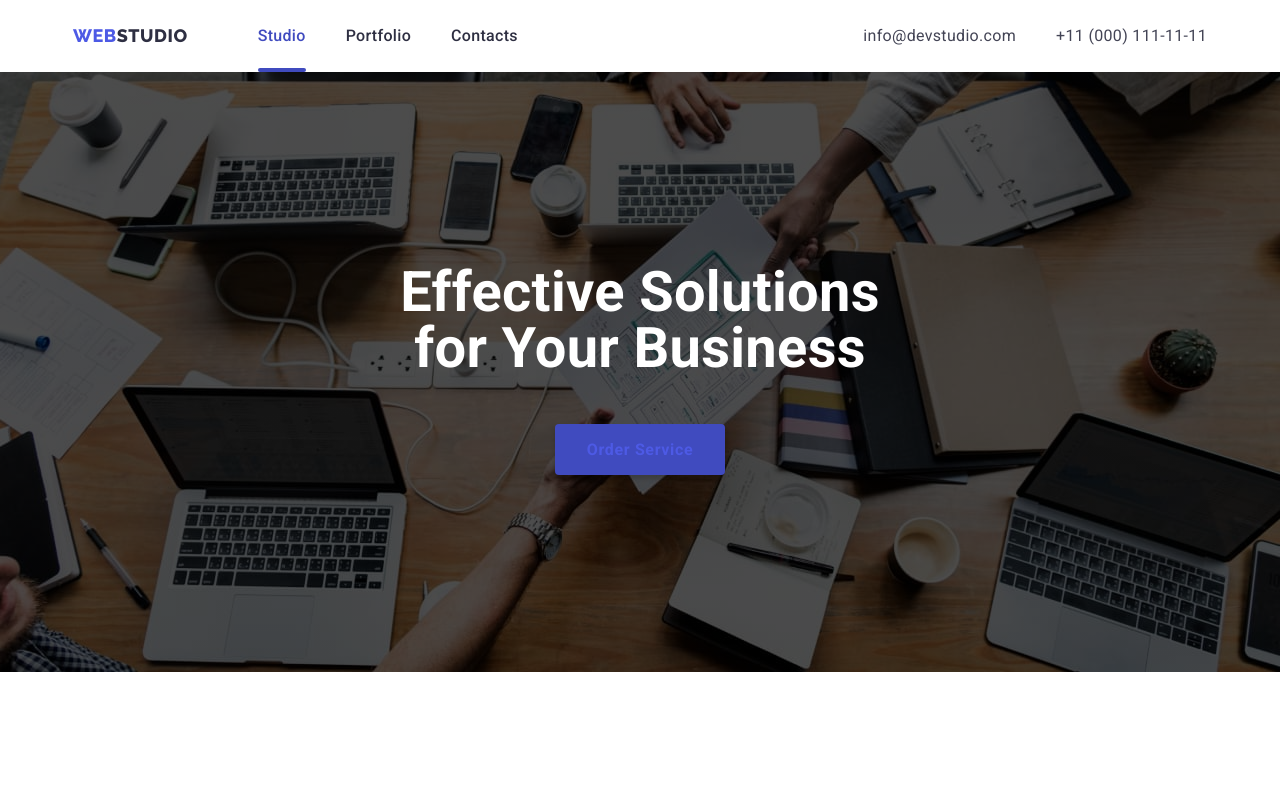
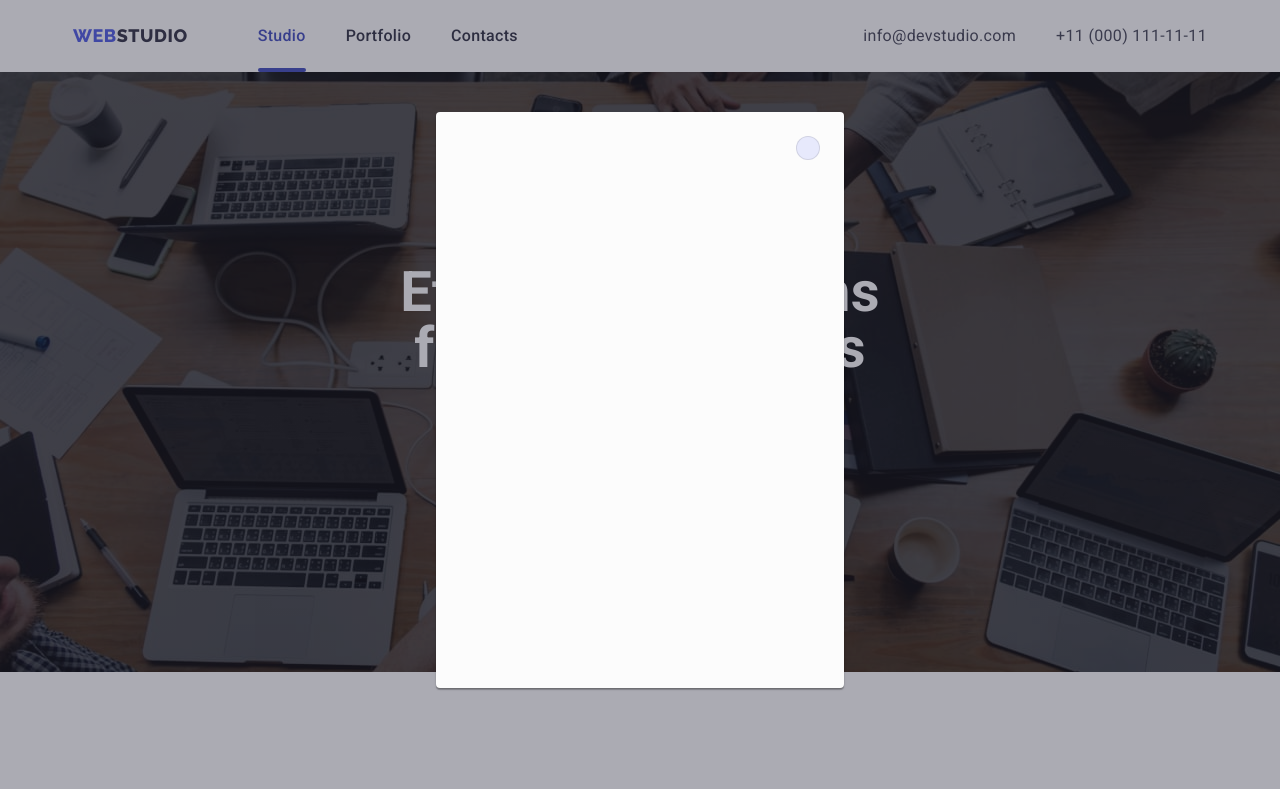
Before and after one commit to ChesterWindsmoke/goit-markup-hw-05, a plain HTML site: page index.html in a window 1280 px wide. Both pictures are taken after a click on the button "Order Service". Shown: the top 789 px of the page. Drawn offline with nearby package versions, Linux system fonts and the light colour scheme.

Commit message:
homework 5

```diff
--- a/css/styles.css
+++ b/css/styles.css
@@ -1,8 +1,8 @@
 :root {
---primery-text-color:#434455;
---title-text-color:#2E2F42;
---accent-color:#4D5AE5;
---white-color:#FFFFFF;
+    --primery-text-color: #434455;
+    --title-text-color: #2E2F42;
+    --accent-color: #4D5AE5;
+    --white-color: #FFFFFF;
 }
 
 
@@ -10,8 +10,8 @@
 /* Колір фону та тексту для body */
 body {
     background-color: #FFFFFF;
-color:var(--primery-text-color);
-font-family: Roboto ,sans-serif;
+    color: var(--primery-text-color);
+    font-family: Roboto, sans-serif;
     font-weight: 400;
     font-size: 16px;
     line-height: 1.5;
@@ -66,9 +66,9 @@ header {
 
 /* logo */
 .logo {
-    color:#2E2F42;
-    background-color:#FFFFFF;
-    font-family: Raleway,sans-serif;
+    color: #2E2F42;
+    background-color: #FFFFFF;
+    font-family: Raleway, sans-serif;
     font-weight: 800;
     font-size: 18px;
     line-height: 1.3;
@@ -78,13 +78,13 @@ header {
 }
 
 /* Колір logo */
-.logo > span {
-    color:#4D5AE5 ;
+.logo>span {
+    color: #4D5AE5;
 
 }
 
 /* Main nav */
-.main-nav{
+.main-nav {
     display: flex;
     align-items: center;
     justify-content: center;
@@ -94,7 +94,7 @@ header {
 }
 
 /*Оформлення site-nav*/
-.site-nav{
+.site-nav {
     display: flex;
     margin-left: 70px;
 
@@ -121,10 +121,10 @@ header {
     display: block;
     width: 100%;
     height: 4px;
-    background-color:#404BBF;
+    background-color: #404BBF;
     position: absolute;
     left: 0;
-    bottom:0;
+    bottom: 0;
     border-radius: 2px;
 }
 
@@ -135,12 +135,12 @@ header {
 
 
 
-.site-nav a:hover{
+.site-nav a:hover {
     color: #4D5AE5;
 }
 
 .site-nav a:focus {
-    color:#4D5AE5;
+    color: #4D5AE5;
 }
 
 .site-nav a.current {
@@ -149,14 +149,14 @@ header {
 
 
 /* Оформлення auth-nav */
-.auth-nav{
+.auth-nav {
     display: flex;
-    margin-left:auto ;
+    margin-left: auto;
 }
 
 
 .auth-nav a {
-    color:#434455 ;
+    color: #434455;
     font-weight: 400;
     font-size: 16px;
     line-height: 1.5;
@@ -167,7 +167,7 @@ header {
     transition: color 250ms cubic-bezier(0.4, 0, 0.2, 1);
 }
 
-.number a{
+.number a {
     margin-right: 0;
 }
 
@@ -184,16 +184,15 @@ header {
 
 .hero {
     text-align: center;
-    padding-top:192px;
-    padding-bottom:192px;
+    padding-top: 192px;
+    padding-bottom: 192px;
 
 
 }
 
 
 .overlay {
-    background-image: linear-gradient(
-        to right,
+    background-image: linear-gradient(to right,
             rgba(0, 0, 0, 0.7), rgba(0, 0, 0, 0.7)),
         url(../images/hero\ image.jpg);
     max-width: 1440px;
@@ -224,7 +223,7 @@ header {
 
 /* Оформлення cекцій(за винятком hero) */
 .section-title {
-    color:var(--title-text-color);
+    color: var(--title-text-color);
     font-weight: 600;
     font-size: 20px;
     line-height: 1.2;
@@ -233,12 +232,14 @@ header {
     margin-top: 8px;
     margin-bottom: 8px;
 }
+
 .section {
     padding-top: 120px;
     padding-bottom: 120px;
 
 
 }
+
 /* Cписок найпершої секції */
 .first-section {
     display: flex;
@@ -259,6 +260,7 @@ header {
 
 
 }
+
 /* Скидаємо margin для <p> cекції */
 .section-team p {
     margin-top: 0;
@@ -267,16 +269,16 @@ header {
 
 
 .section-presentation {
-    color:var(--title-text-color);
+    color: var(--title-text-color);
     padding-bottom: 120px;
 
 }
 
 .benefits {
-    display:flex;
+    display: flex;
     width: 264px;
     height: 112px;
-    background-color:#F4F4FD ;
+    background-color: #F4F4FD;
     border-radius: 4px;
     justify-content: center;
     align-items: center;
@@ -305,6 +307,7 @@ header {
     margin-bottom: 72px;
     text-align: center;
 }
+
 .team-title {
     font-weight: 600;
     font-size: 36px;
@@ -317,10 +320,11 @@ header {
     margin-bottom: 72px;
 
 }
+
 .section-team {
     color: var(--title-text-color);
     background-color: #F4F4FD;
-    margin-top:0;
+    margin-top: 0;
     margin-bottom: 0;
     padding-top: 120px;
     padding-bottom: 120px;
@@ -343,6 +347,7 @@ header {
 .team-member {
     margin-top: 32px;
 }
+
 /* Іконки соц. мереж секції Our Team */
 
 .team-icon {
@@ -362,6 +367,7 @@ header {
     margin-bottom: 72px;
 
 }
+
 /* Посилання на іконку соц. мереж секції Our Team */
 .social-network-link {
     display: flex;
@@ -373,9 +379,12 @@ header {
     border-radius: 50%;
     transition: background-color 250ms cubic-bezier(0.4, 0, 0.2, 1);
 }
- .social-network-link:hover,.social-network-link:focus {
+
+.social-network-link:hover,
+.social-network-link:focus {
     background: #404BBF;
 }
+
 /* Cписок соц. мереж секції Our Team */
 .social-network {
     display: flex;
@@ -393,11 +402,12 @@ header {
     padding-bottom: 32px;
 }
 
- .twitter-icon{
+.twitter-icon {
     padding-right: 24px;
     padding-left: 24px;
     padding-bottom: 32px;
 }
+
 .linkedin-icon {
     padding-right: 16px;
     padding-bottom: 32px;
@@ -431,8 +441,10 @@ header {
     margin-top: 48px;
 
 }
+
 /* Ховер карток портфоліо */
-.portfolio-link:hover , .portfolio-link:focus {
+.portfolio-link:hover,
+.portfolio-link:focus {
     box-shadow: 0px 1px 6px rgba(46, 47, 66, 0.08), 0px 1px 1px rgba(46, 47, 66, 0.16), 0px 2px 1px rgba(46, 47, 66, 0.08);
     cursor: pointer;
 
@@ -453,6 +465,7 @@ header {
     transition: box-shadow 250ms cubic-bezier(0.4, 0, 0.2, 1);
     /* position: relative; */
 
+
 }
 
 
@@ -461,6 +474,7 @@ header {
     margin-top: 130px;
     margin-bottom: 72px;
 }
+
 /* Посилання секції customers */
 .customer {
     display: inline-flex;
@@ -471,13 +485,15 @@ header {
     justify-content: center;
     align-items: center;
     box-shadow: none;
-    color: #8E8F99 ;
+    color: #8E8F99;
     transition: color 250ms cubic-bezier(0.4, 0, 0.2, 1);
 }
+
 .customers {
     padding-bottom: 120px;
 
 }
+
 /* Ховер лого клієнтів */
 .customer:hover {
     border: 1px solid #4D5AE5;
@@ -485,6 +501,7 @@ header {
     color: var(--accent-color);
 
 }
+
 /* Зображення лого клієнтів */
 .client {
     fill: currentColor;
@@ -499,14 +516,14 @@ header {
 
 /* Footer */
 .footer-form {
-    color:#E7E9FC ;
+    color: #E7E9FC;
     background-color: #2E2F42;
 
 }
 
-.logo-footer  {
+.logo-footer {
     color: #F4F4FD;
-    font-family: Raleway,sans-serif;
+    font-family: Raleway, sans-serif;
     font-weight: 800;
     font-size: 18px;
     line-height: 1.3;
@@ -516,7 +533,7 @@ header {
 }
 
 .logo-footer>span {
-    color:#4D5AE5;
+    color: #4D5AE5;
 
 }
 
@@ -577,6 +594,7 @@ header {
     border-radius: 50%;
     transition: background-color 250ms cubic-bezier(0.4, 0, 0.2, 1);
 }
+
 .footer-icons-twitter {
     display: flex;
     width: 40px;
@@ -625,7 +643,8 @@ header {
 .footer-icons-linkedin:hover {
     background: #31D0AA;
 }
-.portfolio-card{
+
+.portfolio-card {
     margin-top: 32px;
     padding-left: 16px;
 }
@@ -633,8 +652,8 @@ header {
 /* Оформлення кнопки Order service */
 
 .filter-btn {
-    color:var(--white-color);
-    background-color:var(--accent-color) ;
+    color: var(--white-color);
+    background-color: var(--accent-color);
     font-weight: 600;
     font-size: 16px;
     line-height: 1.2;
@@ -645,15 +664,15 @@ header {
     top: 432px;
     box-shadow: 0px 4px 4px rgba(0, 0, 0, 0.15);
     border-radius: 4px;
-    border: 1px solid transparent ;
+    border: 1px solid transparent;
     transition: background-color 250ms cubic-bezier(0.4, 0, 0.2, 1);
 
 }
 
-.filter-btn:hover,.filter-btn:focus
-{
+.filter-btn:hover,
+.filter-btn:focus {
     color: var(--accent-color);
-    background-color:#404BBF;
+    background-color: #404BBF;
     box-shadow: 0px 4px 4px rgba(0, 0, 0, 0.15);
     cursor: pointer;
 
@@ -665,7 +684,7 @@ header {
     background-color: #F4F4FD;
     font-weight: 600;
     font-size: 16px;
-    line-height: 1,5;
+    line-height: 1, 5;
     letter-spacing: 0.04em;
     border-radius: 4px;
     padding-top: 12px;
@@ -676,8 +695,8 @@ header {
     transition: background-color 250ms cubic-bezier(0.4, 0, 0.2, 1);
 }
 
-.portfolio-btn:hover,.portfolio-btn:focus
-{
+.portfolio-btn:hover,
+.portfolio-btn:focus {
     color: var(--white-color);
     background-color: #4D5AE5;
     cursor: pointer;
@@ -688,9 +707,12 @@ header {
     padding-bottom: 32px;
     padding-left: 16px;
 }
+
 /* Блокова модель */
 
-*, ::after , ::before {
+*,
+::after,
+::before {
     box-sizing: border-box;
 }
 
@@ -700,6 +722,7 @@ header {
     display: flex;
 
 }
+
 .project-card-overlay::before {
     display: inline-block;
     content: "";
@@ -708,7 +731,7 @@ header {
     left: 0;
     width: 100%;
     height: 100%;
-    background-color:var(--accent-color);
+    background-color: var(--accent-color);
     transform: translateY(100%);
     transition: transform 250ms cubic-bezier(0.4, 0, 0.2, 1);
 }
@@ -735,7 +758,65 @@ header {
     padding-top: 40px;
     padding-right: 32px;
     padding-left: 32px;
+}
 
+
+.backdrop {
+    position: fixed;
+    top: 0;
+    left: 0;
+    width: 100%;
+    height: 100%;
+    background-color: rgba(46, 47, 66, 0.4);
+    opacity: 1;
+    transition: opacity 250ms cubic-bezier(0.4, 0, 0.2, 1);
+
+}
+
+.backdrop.is-hidden {
+    opacity: 0;
+    pointer-events: none;
+}
+
+.backdrop.is-hidden .modal {
+    transform: translate(-50%, -50%) scale(0.9);
+
+}
+
+.modal {
+    position: absolute;
+    top: 50%;
+    left: 50%;
+    height: 576px;
+    width: 408px;
+    background-color: #FFFFFF;
+
+    transform: scale(1) translate(-50%, -50%);
+    transition: transform 250ms cubic-bezier(0.4, 0, 0.2, 1);
+    background-color: #FCFCFC;
+    box-shadow: 0px 1px 1px rgba(0, 0, 0, 0.14), 0px 1px 3px rgba(0, 0, 0, 0.12), 0px 2px 1px rgba(0, 0, 0, 0.2);
+    border-radius: 4px;
+
+}
+
+.close-icon {
+    display: flex;
+    width: 24px;
+    height: 24px;
+    border-radius: 50%;
+    background-color: #E7E9FC;
+    border: 1px solid rgba(0, 0, 0, 0.1);
+    margin-top: 24px;
+    margin-left: 360px;
+    cursor: pointer;
+    justify-content: center;
+    align-items: center;
+}
+
+.x-icon {
+    fill: black;
+    width: 8px;
+    height: 8px;
 
 }
 
--- a/index.html
+++ b/index.html
@@ -37,8 +37,20 @@
             <div class="overlay">
             <section class="hero">
                 <h1 class="hero-title">Effective Solutions<br>for Your Business<br></h1>
-                <button class="filter-btn" type="button">Order Service</button>
+                <button data-modal-open class="filter-btn" type="button">Order Service</button>
             </section>
+            </div>
+
+            <div class="backdrop is-hidden" data-modal>
+                <div class="modal">
+                    <button class="close-icon" data-modal-close>
+                        <svg class="x-icon">
+                            <use href="./images/Vector.svg">
+
+                            </use>
+                        </svg>
+                    </button>
+                </div>
             </div>
         <!--Одна з секцій сторінки-->
         <section class="section">
@@ -365,6 +377,6 @@
          </div>
          </div>
           </footer>
-
+    <script src="./js/modal.js"></script>
 </body>
 </html>
--- /dev/null
+++ b/js/modal.js
@@ -0,0 +1,14 @@
+(() => {
+  const refs = {
+    openModalBtn: document.querySelector("[data-modal-open]"),
+    closeModalBtn: document.querySelector("[data-modal-close]"),
+    modal: document.querySelector("[data-modal]"),
+  };
+
+  refs.openModalBtn.addEventListener("click", toggleModal);
+  refs.closeModalBtn.addEventListener("click", toggleModal);
+
+  function toggleModal() {
+    refs.modal.classList.toggle("is-hidden");
+  }
+})();
```
Also changed, not shown: images/Vector.svg (added). Lines whose indentation alone changed are shown as unchanged.
